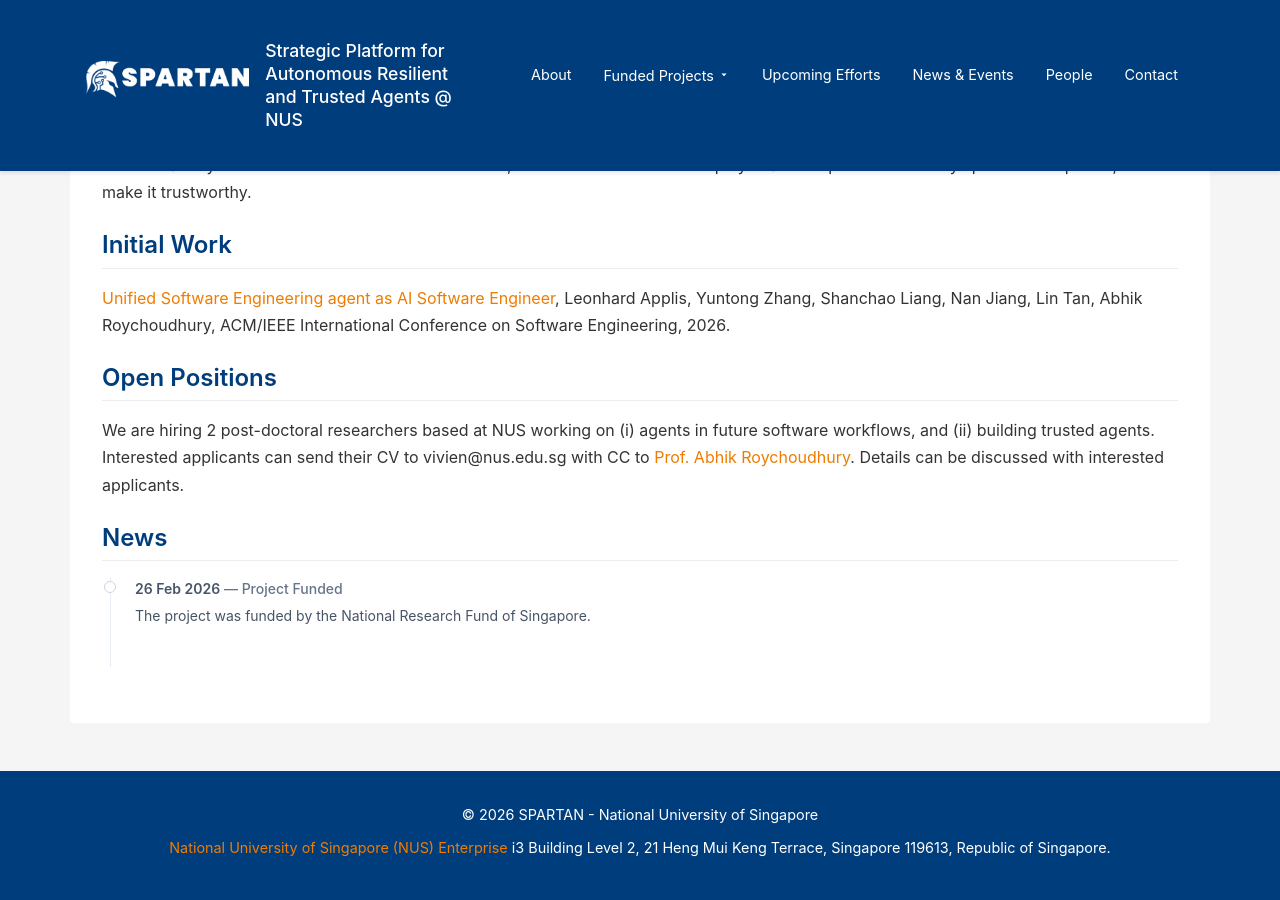
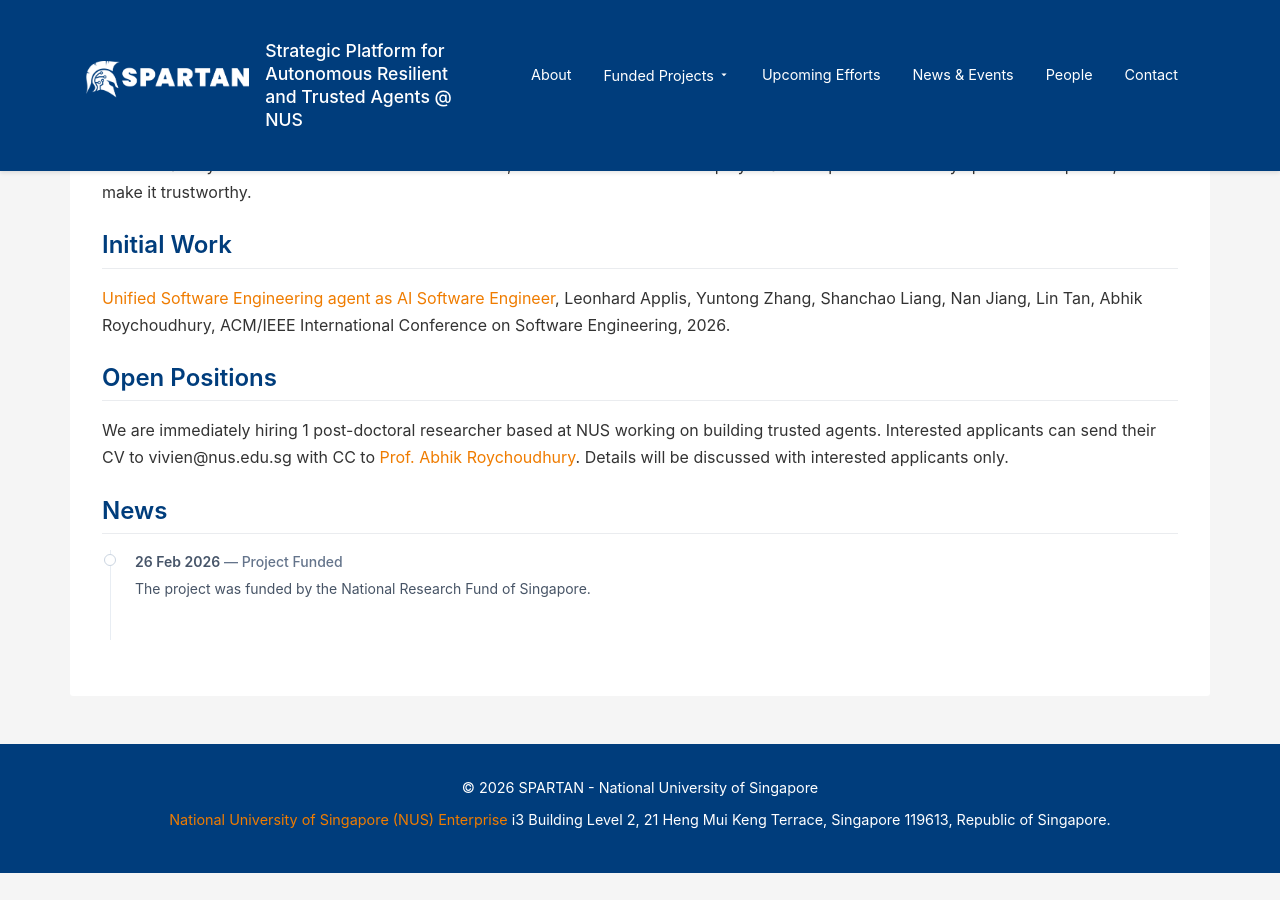
Before and after one commit to spartan-nus/spartan-nus.github.io, a Jekyll site: the page built from agentfuture.md, in a window 1280 px wide and 900 px high, scrolled down 1806 px. Built offline with Jekyll 4.4.1, drawn with Linux system fonts in a browser that asks for light colours; after the commit the page ends 2679 px from its top, so only the background shows below that.

Commit message:
Update agentfuture.md

```diff
--- a/agentfuture.md
+++ b/agentfuture.md
@@ -30,8 +30,8 @@ ACM/IEEE International Conference on Software Engineering, 2026.
 
 ## Open Positions
 
-We are hiring 2 post-doctoral researchers based at NUS working on (i) agents in future software workflows, and (ii) building trusted agents. Interested applicants can send their CV to vivien@nus.edu.sg with CC to <a href="https://abhikrc.com">Prof. Abhik Roychoudhury</a>.
-Details can be discussed with interested applicants.
+We are immediately hiring 1 post-doctoral researcher based at NUS working on building trusted agents. Interested applicants can send their CV to vivien@nus.edu.sg with CC to <a href="https://abhikrc.com">Prof. Abhik Roychoudhury</a>.
+Details will be discussed with interested applicants only.
 
 ## News
 
```
